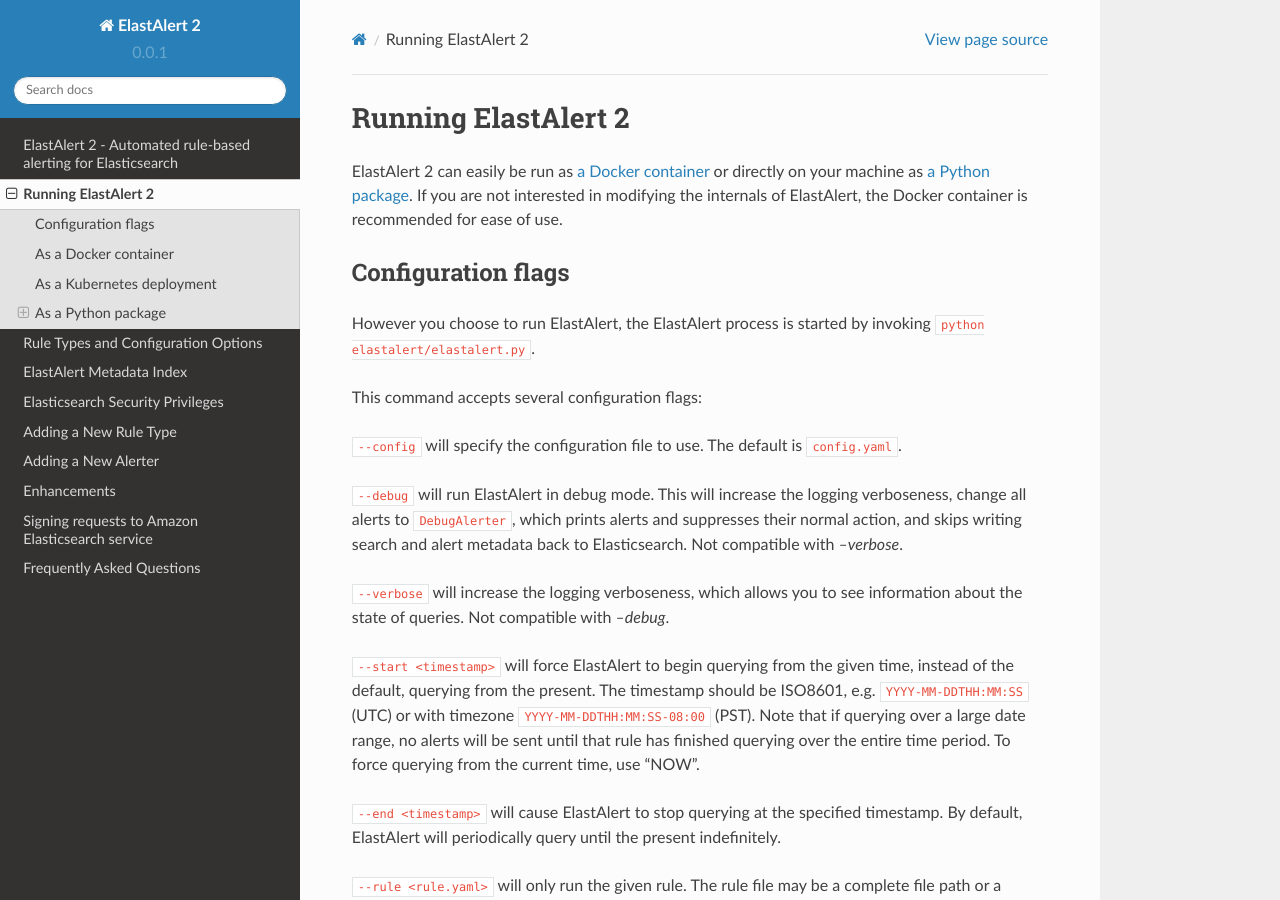
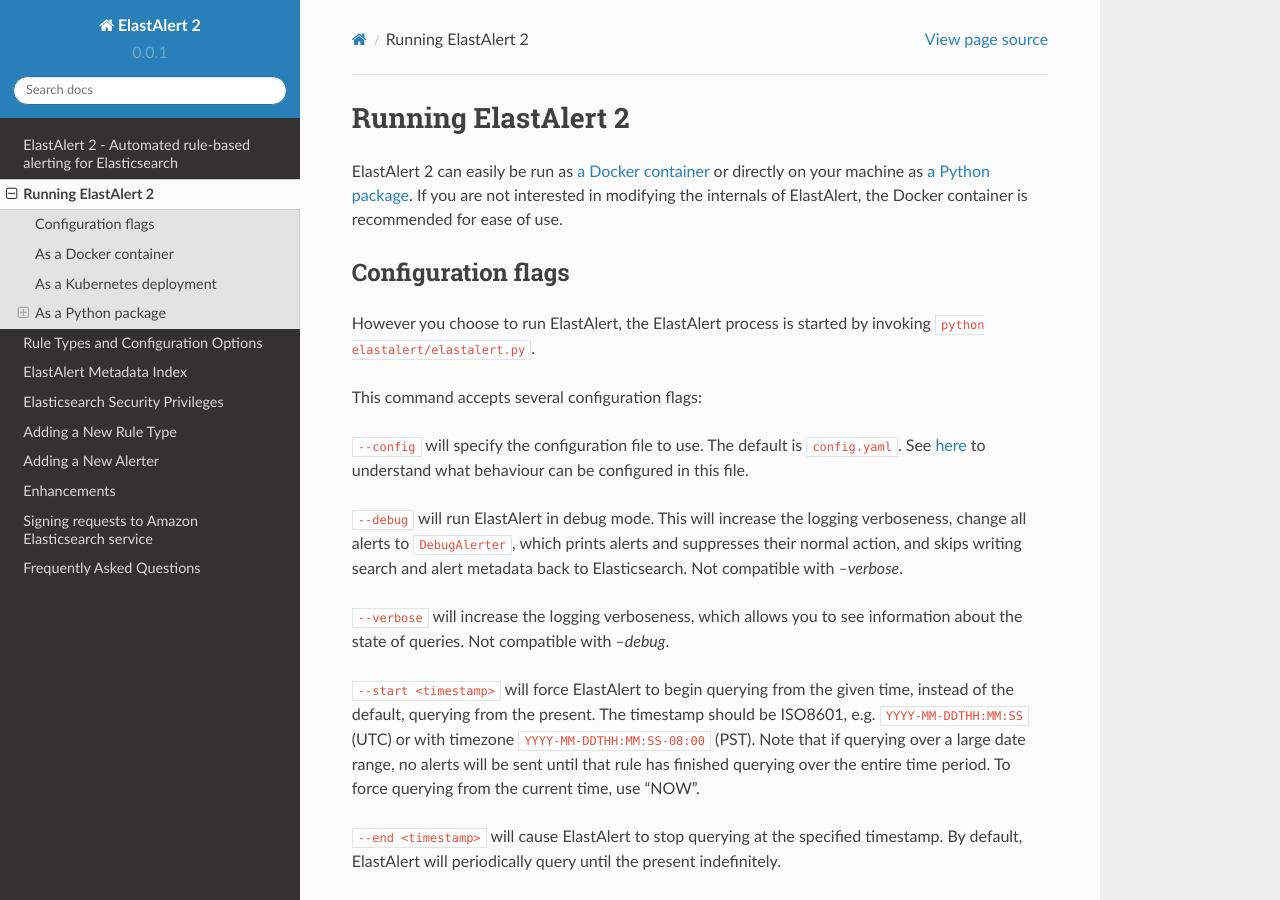
Before and after one commit to Yelp/elastalert, a Sphinx documentation site: the page built from docs/source/running_elastalert.rst, in a window 1280 px wide and 900 px high. Built offline with Sphinx 7.4.7 and the Read the Docs theme 2.0.0, drawn with Linux system fonts in a browser that asks for light colours; pages that are not in the unit, such as notebooks, are missing from menus.

Commit message:
Add explanatory link to --config documentation

```diff
--- a/docs/source/running_elastalert.rst
+++ b/docs/source/running_elastalert.rst
@@ -17,7 +17,8 @@
 This command accepts several configuration flags:
 
 ``--config`` will specify the configuration file to use. The default is
-``config.yaml``.
+``config.yaml``. See :ref:`here<configuration>` to understand what behaviour
+can be configured in this file.
 
 ``--debug`` will run ElastAlert in debug mode. This will increase the logging
 verboseness, change all alerts to ``DebugAlerter``, which prints alerts and
```
